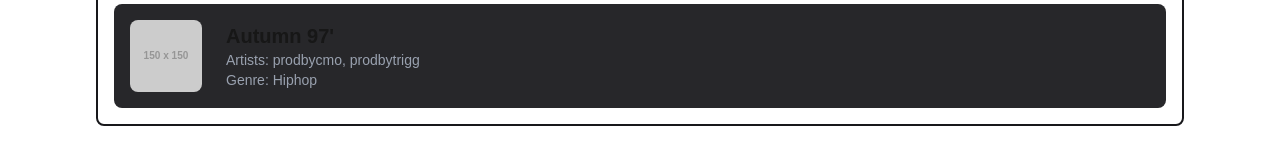
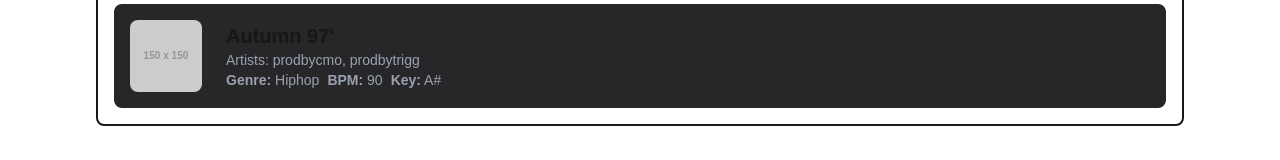
Before and after one commit to CaseyDevs/prodbycmo, a Next.js app: page /beats in a window 1280 px wide. Shown: the part 310-470 px from the top of the page. Built offline with nearby package versions, Linux system fonts and the light colour scheme.

Commit message:
Add bpm and key to beats

```diff
--- a/src/app/beats/page.tsx
+++ b/src/app/beats/page.tsx
@@ -18,7 +18,11 @@ export default function Beats() {
           <div>
           <h2 className="text-xl font-bold">Autumn 97'</h2>
           <p className="text-sm text-gray-400">Artists: prodbycmo, prodbytrigg</p>
-          <p className="text-sm text-gray-400">Genre: Hiphop</p>
+          <div className="flex flex-row gap-2">
+          <p className="text-sm text-gray-400"><strong>Genre:</strong> Hiphop</p>
+          <p className="text-sm text-gray-400"><strong>BPM:</strong> 90</p>
+          <p className="text-sm text-gray-400"><strong>Key:</strong> A#</p>
+          </div>
           </div>
         </div>
       </div>
```
Also changed, not shown: src/app/components/Beats/Beat.tsx (added), 1 other file (tests, documents, lock files or other folders).
